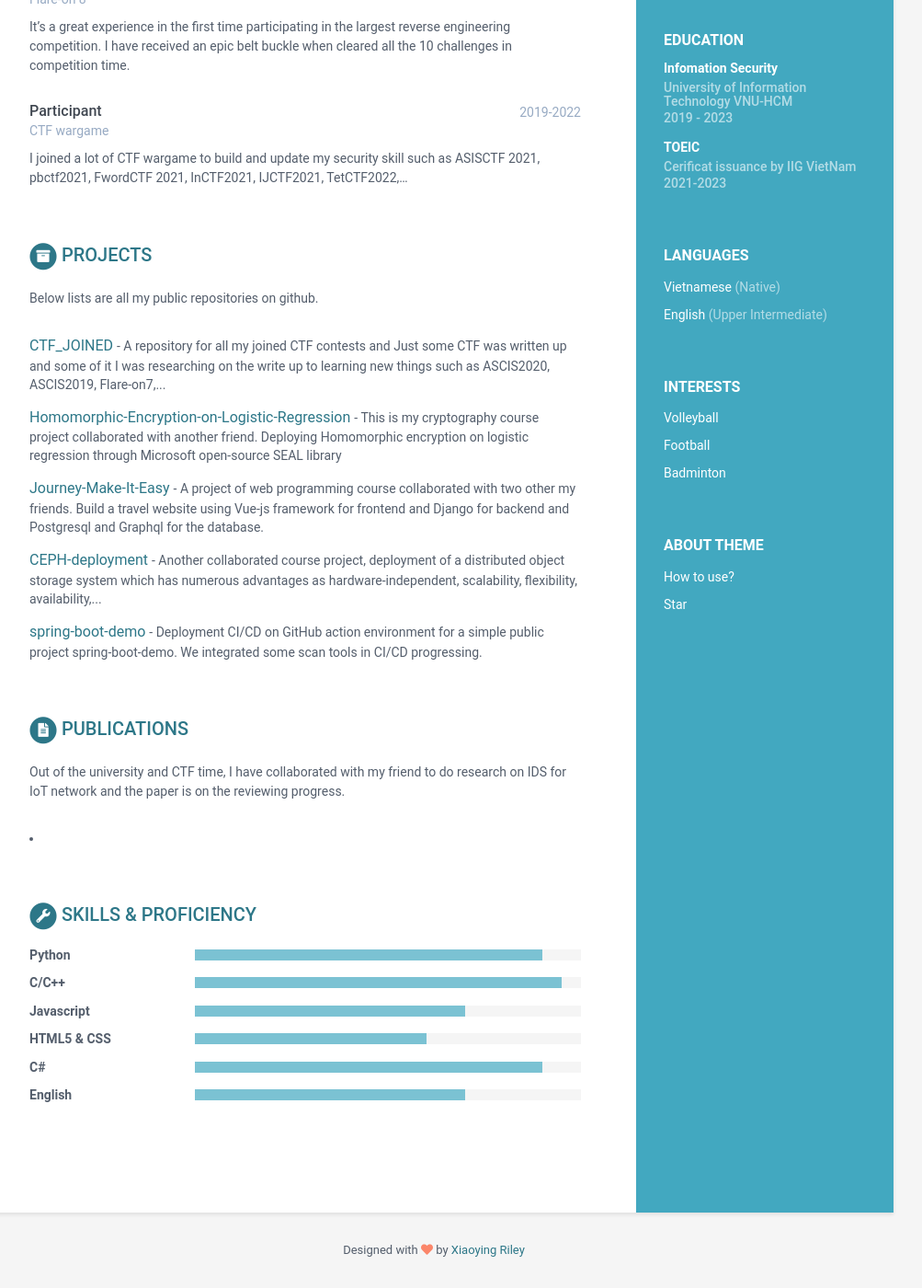
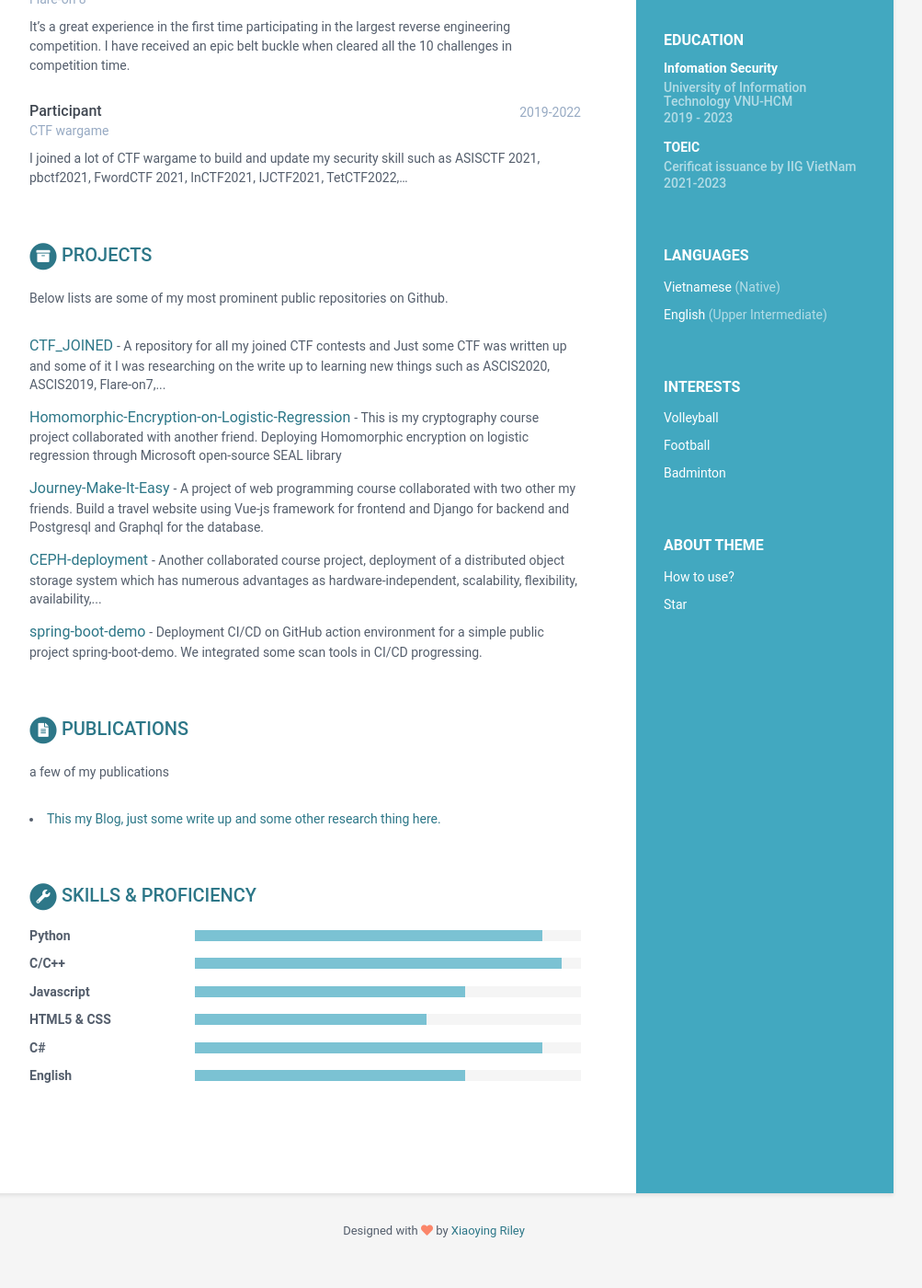
Before and after one commit to IxZZZ/CV, a Jekyll site: the page built from index.html, in a window 1280 px wide and 1400 px high, scrolled down 578 px. Shown: the whole window at 92% size, without its empty margins (168-1171 px from the left). Built offline with Jekyll 4.4.1, drawn with Linux system fonts in a browser that asks for light colours; after the commit the page ends 1957 px from its top, so only the background shows below that.

Commit message:
upload update content

```diff
--- a/_data/data.yml
+++ b/_data/data.yml
@@ -85,7 +85,7 @@ experiences:
 projects:
     title: Projects
     intro: >
-      Below lists are all my public repositories on github.
+      Below lists are some of my most prominent public repositories on Github.
     assignments:
       - title: CTF_JOINED
         link: "#https://github.com/IxZZZ/CTF_JOINED"
@@ -110,12 +110,15 @@ projects:
 publications:
     title: Publications
     intro: |
-      Out of the university and CTF time, I have collaborated with my friend to do research on IDS for IoT network and the paper is on the reviewing progress.
+      a few of my publications
     papers:
-      - title:
+      - title: My first paper - Out of the university and CTF time, I have collaborated with my friend to do research on IDS for IoT network and the paper is on the reviewing progress, so I will not reference here.
         link: "#"
         authors:
         conference:
+    papers:
+      - title: This my Blog, just some write up and some other research thing here.
+        link: "ixzzz.github.io/Blog"
 skills:
     title: Skills &amp; Proficiency
 
```
